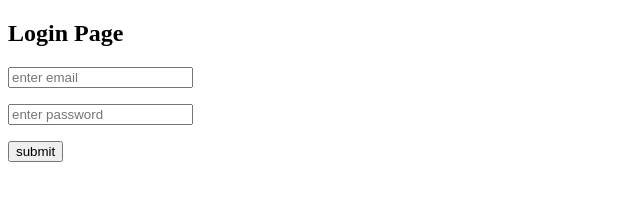
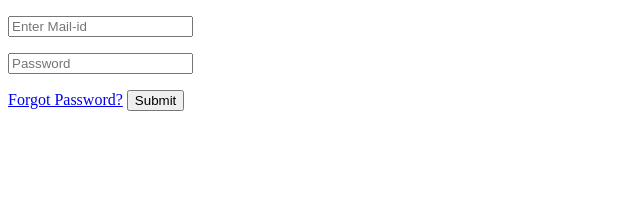
Before and after one commit to shivavvinukonda/02-06-23task, a plain HTML site: page login.html in a window 1280 px wide. Shown: the whole page, without its empty margins (0-640 px from the left). Drawn offline with Linux system fonts and the light colour scheme.

Commit message:
Update login.html

```diff
--- a/login.html
+++ b/login.html
@@ -1,16 +1,17 @@
 <!DOCTYPE html>
-<html lang="en" dir="ltr">
-  <head>
-    <meta charset="utf-8">
-    <title>LOGIN</title>
-  </head>
-  <body>
-    <h2>Login Page</h2>
-    <form  action="index.html">
-      <p><input type="text" placeholder="enter email" required></p>
-      <p><input type="text" placeholder="enter password"required></p>
-    <a href="index.html"><button type="button" name="button">submit</button></a>
-
+<html lang="en">
+<head>
+    <meta charset="UTF-8">
+    <meta http-equiv="X-UA-Compatible" content="IE=edge">
+    <meta name="viewport" content="width=device-width, initial-scale=1.0">
+    <title>Document</title>
+</head>
+<body>
+    <form action="index.html">
+        <p><input type="email"placeholder="Enter Mail-id"required/></p>
+        <p><input type="password"placeholder="Password"required/></p>
+        <a href="forgot.html">Forgot Password?</a>
+        <button>Submit</button>
     </form>
-  </body>
+</body>
 </html>
```
